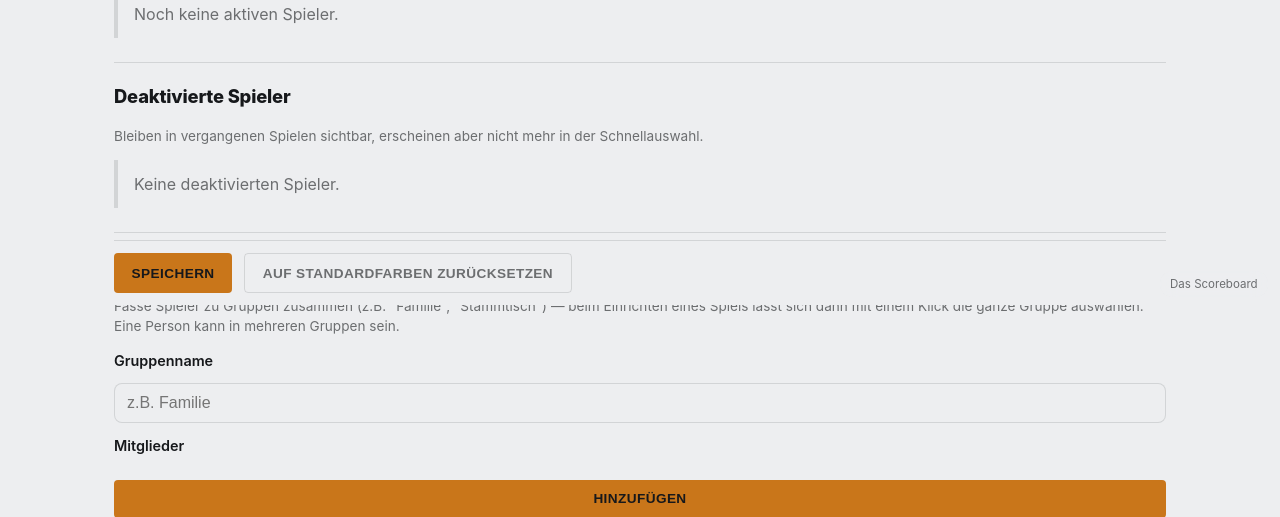
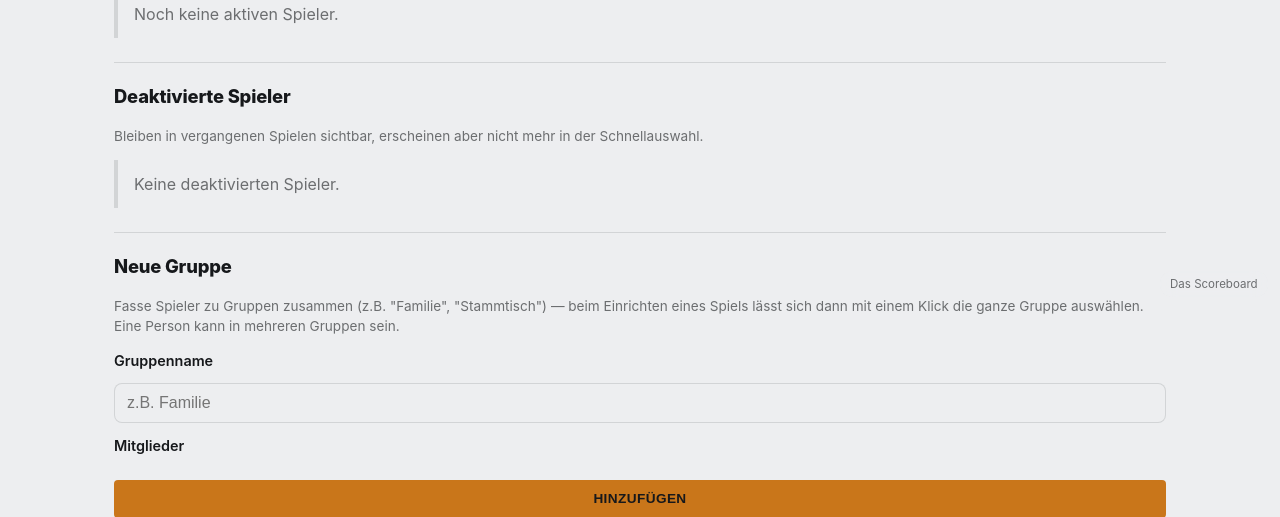
Before and after one commit to thx-2000/Das-Scoreboard, a PHP site: page /settings.php?tab=spieler in a window 1280 px wide. Shown: the part 495-1012 px from the top of the page. Run offline with PHP 8.4, Linux system fonts and the light colour scheme; the visitor is signed in with stand-in values (Sample User, id 1); data that the repository does not hold is empty.

Commit message:
Doppeltes Speichern in Einstellungen behoben, Reset-Sicherheitsluecke gefixt, mehr Icons
Die globale Speichern-Leiste war bisher nur auf dem Zugangsschutz-Reiter
ausgeblendet, tauchte aber auch auf Spieler/Meine Spiele/Backup als
zweiter, wirkungsloser "Speichern"-Button neben dem jeweils echten auf -
jetzt nur noch auf Allgemein und Aussehen sichtbar, wo sie tatsaechlich
etwas speichert.

Dabei einen ernsteren Bug gefunden: der Button "Auf Standardfarben
zuruecksetzen" loeschte bisher ueber DELETE FROM settings die komplette
Einstellungen-Tabelle - inklusive Zugangsschutz-Passwort, Titel, Sprache
und Logo. Auf reset_settings() jetzt gezielt auf Farb-/Theme-Keys
eingegrenzt, passend zur Button-Beschriftung.

Preset-Icons um 7 Wuerfel-Varianten (Augenzahlen 1-6 + Wuerfelpaar) und
8 Spielkarten-Varianten (Farbsymbole, gestapelt, gefaechert, Rueckseite,
Joker) erweitert.

Co-Authored-By: Claude Sonnet 5 <noreply@anthropic.com>

```diff
--- a/includes/settings.php
+++ b/includes/settings.php
@@ -188,6 +188,9 @@ function preset_icon_options(): array
         'dice', 'star', 'target', 'grid', 'flame', 'controller', 'bolt', 'clover',
         'gem', 'crown', 'anchor', 'sun', 'flag', 'medal', 'hourglass', 'key',
         'camera', 'music', 'compass', 'book', 'rocket',
+        'dice-1', 'dice-2', 'dice-3', 'dice-4', 'dice-5', 'dice-6', 'dice-pair',
+        'card-diamond', 'card-heart', 'card-spade', 'card-club',
+        'cards-stack', 'cards-fan', 'card-back', 'card-joker',
     ];
 }
 
@@ -215,6 +218,27 @@ function preset_icon_svg_paths(): array
         'compass' => '<circle cx="12" cy="12" r="9"/><path d="M15 9l-1.5 4.5L9 15l1.5-4.5z" stroke-linejoin="round"/>',
         'book' => '<path d="M2 5l10 2 10-2v14l-10-2-10 2z" stroke-linejoin="round"/><path d="M12 7v14"/>',
         'rocket' => '<path d="M12 2l3 9-3 4-3-4z" stroke-linejoin="round"/><path d="M9 15l-2 5 3-1M15 15l2 5-3-1" stroke-linejoin="round" stroke-linecap="round"/><circle cx="12" cy="8" r="1.3" fill="currentColor" stroke="none"/>',
+
+        // Wuerfel-Augenzahlen 1-6 (klassisches Pip-Layout) + Wuerfelpaar,
+        // fuer Presets, die spezifisch ein Wuerfelspiel abbilden wollen.
+        'dice-1' => '<rect x="4" y="4" width="16" height="16" rx="3"/><circle cx="12" cy="12" r="1.2" fill="currentColor" stroke="none"/>',
+        'dice-2' => '<rect x="4" y="4" width="16" height="16" rx="3"/><circle cx="8" cy="8" r="1.2" fill="currentColor" stroke="none"/><circle cx="16" cy="16" r="1.2" fill="currentColor" stroke="none"/>',
+        'dice-3' => '<rect x="4" y="4" width="16" height="16" rx="3"/><circle cx="8" cy="8" r="1.2" fill="currentColor" stroke="none"/><circle cx="12" cy="12" r="1.2" fill="currentColor" stroke="none"/><circle cx="16" cy="16" r="1.2" fill="currentColor" stroke="none"/>',
+        'dice-4' => '<rect x="4" y="4" width="16" height="16" rx="3"/><circle cx="8" cy="8" r="1.2" fill="currentColor" stroke="none"/><circle cx="16" cy="8" r="1.2" fill="currentColor" stroke="none"/><circle cx="8" cy="16" r="1.2" fill="currentColor" stroke="none"/><circle cx="16" cy="16" r="1.2" fill="currentColor" stroke="none"/>',
+        'dice-5' => '<rect x="4" y="4" width="16" height="16" rx="3"/><circle cx="8" cy="8" r="1.2" fill="currentColor" stroke="none"/><circle cx="16" cy="8" r="1.2" fill="currentColor" stroke="none"/><circle cx="12" cy="12" r="1.2" fill="currentColor" stroke="none"/><circle cx="8" cy="16" r="1.2" fill="currentColor" stroke="none"/><circle cx="16" cy="16" r="1.2" fill="currentColor" stroke="none"/>',
+        'dice-6' => '<rect x="4" y="4" width="16" height="16" rx="3"/><circle cx="8" cy="7.5" r="1.1" fill="currentColor" stroke="none"/><circle cx="16" cy="7.5" r="1.1" fill="currentColor" stroke="none"/><circle cx="8" cy="12" r="1.1" fill="currentColor" stroke="none"/><circle cx="16" cy="12" r="1.1" fill="currentColor" stroke="none"/><circle cx="8" cy="16.5" r="1.1" fill="currentColor" stroke="none"/><circle cx="16" cy="16.5" r="1.1" fill="currentColor" stroke="none"/>',
+        'dice-pair' => '<rect x="2" y="7" width="9" height="9" rx="2"/><circle cx="4.5" cy="9.5" r="0.8" fill="currentColor" stroke="none"/><circle cx="8.5" cy="13.5" r="0.8" fill="currentColor" stroke="none"/><rect x="13" y="8" width="9" height="9" rx="2"/><circle cx="15.5" cy="10.5" r="0.8" fill="currentColor" stroke="none"/><circle cx="19.5" cy="10.5" r="0.8" fill="currentColor" stroke="none"/><circle cx="15.5" cy="14.5" r="0.8" fill="currentColor" stroke="none"/><circle cx="19.5" cy="14.5" r="0.8" fill="currentColor" stroke="none"/>',
+
+        // Spielkarten: einzelne Farbsymbole, gestapelt/gefaechert, Rueckseite
+        // und Joker - fuer Presets, die spezifisch ein Kartenspiel abbilden.
+        'card-diamond' => '<rect x="5" y="3" width="14" height="18" rx="2"/><path d="M12 8l2.5 4-2.5 4-2.5-4z" fill="currentColor" stroke="none"/>',
+        'card-heart' => '<rect x="5" y="3" width="14" height="18" rx="2"/><path d="M9 8 12 10.5 15 8 16.5 11 12 17 7.5 11z" fill="currentColor" stroke="none" stroke-linejoin="round"/>',
+        'card-spade' => '<rect x="5" y="3" width="14" height="18" rx="2"/><path d="M12 7 16.5 13 15 16 12 13.5 9 16 7.5 13z" fill="currentColor" stroke="none"/><path d="M11.3 15.3h1.4l.3 2.7h-2z" fill="currentColor" stroke="none"/>',
+        'card-club' => '<rect x="5" y="3" width="14" height="18" rx="2"/><circle cx="12" cy="9" r="1.8" fill="currentColor" stroke="none"/><circle cx="9.7" cy="12.2" r="1.8" fill="currentColor" stroke="none"/><circle cx="14.3" cy="12.2" r="1.8" fill="currentColor" stroke="none"/><path d="M11.3 14h1.4l.4 3h-2.2z" fill="currentColor" stroke="none"/>',
+        'cards-stack' => '<rect x="3" y="6" width="13" height="16" rx="2"/><rect x="8" y="2" width="13" height="16" rx="2"/>',
+        'cards-fan' => '<rect x="2" y="4" width="9" height="16" rx="1.5"/><rect x="7.5" y="4" width="9" height="16" rx="1.5"/><rect x="13" y="4" width="9" height="16" rx="1.5"/>',
+        'card-back' => '<rect x="5" y="3" width="14" height="18" rx="2"/><path d="M8 7h8M8 11h8M8 15h8"/>',
+        'card-joker' => '<rect x="5" y="3" width="14" height="18" rx="2"/><path d="M12 8.5l1 2.2 2.4.3-1.8 1.6.5 2.3-2.1-1.2-2.1 1.2.5-2.3-1.8-1.6 2.4-.3z" fill="currentColor" stroke="none"/>',
     ];
 }
 
@@ -350,7 +374,33 @@ function save_settings(PDO $pdo, array $updates): void
     }
 }
 
+/**
+ * Setzt ausschliesslich Aussehen/Farben zurueck (Button-Beschriftung "Auf
+ * Standardfarben zuruecksetzen", Bestaetigungstext nennt explizit "Farben").
+ * Zuvor loeschte diese Funktion die komplette settings-Tabelle inkl.
+ * access_enabled/access_password_hash sowie Titel/Sprache/Logo - auf einer
+ * oeffentlich zugaenglichen, passwortgeschuetzten Seite haette das den
+ * Zugangsschutz unbemerkt deaktiviert. Titel/Sprache/Logo/Zugangsschutz
+ * bleiben deshalb jetzt bewusst unberuehrt.
+ */
 function reset_settings(PDO $pdo): void
 {
-    $pdo->exec('DELETE FROM settings');
+    $resettableKeys = [
+        'theme_style', 'bold_accent', 'bold_background', 'bold_card_style',
+        'flip_accent',
+        'flip_color_bg_light', 'flip_color_bg_dark',
+        'flip_color_surface_light', 'flip_color_surface_dark',
+        'flip_color_ink_light', 'flip_color_ink_dark',
+        'flip_color_accent_light', 'flip_color_accent_dark',
+        'color_bg_light', 'color_bg_dark',
+        'color_surface_light', 'color_surface_dark',
+        'color_text_light', 'color_text_dark',
+        'color_text_muted_light', 'color_text_muted_dark',
+        'color_border_light', 'color_border_dark',
+        'color_green', 'color_green_strong',
+        'color_amber', 'color_amber_strong',
+        'color_on_accent', 'color_focus', 'color_danger',
+    ];
+    $placeholders = implode(',', array_fill(0, count($resettableKeys), '?'));
+    $pdo->prepare("DELETE FROM settings WHERE key IN ($placeholders)")->execute($resettableKeys);
 }
--- a/js/preset-icons.js
+++ b/js/preset-icons.js
@@ -28,6 +28,23 @@ const PRESET_ICON_SVGS = {
   compass: '<circle cx="12" cy="12" r="9"/><path d="M15 9l-1.5 4.5L9 15l1.5-4.5z" stroke-linejoin="round"/>',
   book: '<path d="M2 5l10 2 10-2v14l-10-2-10 2z" stroke-linejoin="round"/><path d="M12 7v14"/>',
   rocket: '<path d="M12 2l3 9-3 4-3-4z" stroke-linejoin="round"/><path d="M9 15l-2 5 3-1M15 15l2 5-3-1" stroke-linejoin="round" stroke-linecap="round"/><circle cx="12" cy="8" r="1.3" fill="currentColor" stroke="none"/>',
+
+  'dice-1': '<rect x="4" y="4" width="16" height="16" rx="3"/><circle cx="12" cy="12" r="1.2" fill="currentColor" stroke="none"/>',
+  'dice-2': '<rect x="4" y="4" width="16" height="16" rx="3"/><circle cx="8" cy="8" r="1.2" fill="currentColor" stroke="none"/><circle cx="16" cy="16" r="1.2" fill="currentColor" stroke="none"/>',
+  'dice-3': '<rect x="4" y="4" width="16" height="16" rx="3"/><circle cx="8" cy="8" r="1.2" fill="currentColor" stroke="none"/><circle cx="12" cy="12" r="1.2" fill="currentColor" stroke="none"/><circle cx="16" cy="16" r="1.2" fill="currentColor" stroke="none"/>',
+  'dice-4': '<rect x="4" y="4" width="16" height="16" rx="3"/><circle cx="8" cy="8" r="1.2" fill="currentColor" stroke="none"/><circle cx="16" cy="8" r="1.2" fill="currentColor" stroke="none"/><circle cx="8" cy="16" r="1.2" fill="currentColor" stroke="none"/><circle cx="16" cy="16" r="1.2" fill="currentColor" stroke="none"/>',
+  'dice-5': '<rect x="4" y="4" width="16" height="16" rx="3"/><circle cx="8" cy="8" r="1.2" fill="currentColor" stroke="none"/><circle cx="16" cy="8" r="1.2" fill="currentColor" stroke="none"/><circle cx="12" cy="12" r="1.2" fill="currentColor" stroke="none"/><circle cx="8" cy="16" r="1.2" fill="currentColor" stroke="none"/><circle cx="16" cy="16" r="1.2" fill="currentColor" stroke="none"/>',
+  'dice-6': '<rect x="4" y="4" width="16" height="16" rx="3"/><circle cx="8" cy="7.5" r="1.1" fill="currentColor" stroke="none"/><circle cx="16" cy="7.5" r="1.1" fill="currentColor" stroke="none"/><circle cx="8" cy="12" r="1.1" fill="currentColor" stroke="none"/><circle cx="16" cy="12" r="1.1" fill="currentColor" stroke="none"/><circle cx="8" cy="16.5" r="1.1" fill="currentColor" stroke="none"/><circle cx="16" cy="16.5" r="1.1" fill="currentColor" stroke="none"/>',
+  'dice-pair': '<rect x="2" y="7" width="9" height="9" rx="2"/><circle cx="4.5" cy="9.5" r="0.8" fill="currentColor" stroke="none"/><circle cx="8.5" cy="13.5" r="0.8" fill="currentColor" stroke="none"/><rect x="13" y="8" width="9" height="9" rx="2"/><circle cx="15.5" cy="10.5" r="0.8" fill="currentColor" stroke="none"/><circle cx="19.5" cy="10.5" r="0.8" fill="currentColor" stroke="none"/><circle cx="15.5" cy="14.5" r="0.8" fill="currentColor" stroke="none"/><circle cx="19.5" cy="14.5" r="0.8" fill="currentColor" stroke="none"/>',
+
+  'card-diamond': '<rect x="5" y="3" width="14" height="18" rx="2"/><path d="M12 8l2.5 4-2.5 4-2.5-4z" fill="currentColor" stroke="none"/>',
+  'card-heart': '<rect x="5" y="3" width="14" height="18" rx="2"/><path d="M9 8 12 10.5 15 8 16.5 11 12 17 7.5 11z" fill="currentColor" stroke="none" stroke-linejoin="round"/>',
+  'card-spade': '<rect x="5" y="3" width="14" height="18" rx="2"/><path d="M12 7 16.5 13 15 16 12 13.5 9 16 7.5 13z" fill="currentColor" stroke="none"/><path d="M11.3 15.3h1.4l.3 2.7h-2z" fill="currentColor" stroke="none"/>',
+  'card-club': '<rect x="5" y="3" width="14" height="18" rx="2"/><circle cx="12" cy="9" r="1.8" fill="currentColor" stroke="none"/><circle cx="9.7" cy="12.2" r="1.8" fill="currentColor" stroke="none"/><circle cx="14.3" cy="12.2" r="1.8" fill="currentColor" stroke="none"/><path d="M11.3 14h1.4l.4 3h-2.2z" fill="currentColor" stroke="none"/>',
+  'cards-stack': '<rect x="3" y="6" width="13" height="16" rx="2"/><rect x="8" y="2" width="13" height="16" rx="2"/>',
+  'cards-fan': '<rect x="2" y="4" width="9" height="16" rx="1.5"/><rect x="7.5" y="4" width="9" height="16" rx="1.5"/><rect x="13" y="4" width="9" height="16" rx="1.5"/>',
+  'card-back': '<rect x="5" y="3" width="14" height="18" rx="2"/><path d="M8 7h8M8 11h8M8 15h8"/>',
+  'card-joker': '<rect x="5" y="3" width="14" height="18" rx="2"/><path d="M12 8.5l1 2.2 2.4.3-1.8 1.6.5 2.3-2.1-1.2-2.1 1.2.5-2.3-1.8-1.6 2.4-.3z" fill="currentColor" stroke="none"/>',
 };
 
 function presetIconSvg(key) {
--- a/js/settings.js
+++ b/js/settings.js
@@ -3,11 +3,17 @@
 // beim Speichern auf Reiter B nicht verloren geht (der globale Speichern-
 // Button unten liest immer den kompletten, aktuellen DOM-Zustand aus,
 // unabhaengig davon, welcher Reiter gerade sichtbar ist).
-// Der Zugangsschutz-Reiter hat einen eigenen Speichern-Button (siehe
-// accessSaveBtn weiter unten) - Passwort/Aktivierung laufen bewusst NICHT
-// ueber die globale Speichern-Leiste (eigene Validierung noetig). Ohne
-// Ausblenden waeren dort zwei "Speichern"-Buttons untereinander sichtbar,
-// von denen einer nichts bewirkt - daher hier aktiv verstecken.
+//
+// Die globale Speichern-Leiste liest ausschliesslich Felder aus, die zu
+// collectFormValues() gehoeren (Titel/Sound/Sprache/Theme/Logo/Farben) -
+// das sind genau die Felder auf "allgemein" und "aussehen". Alle anderen
+// Reiter (Spieler, Meine Spiele, Zugangsschutz, Backup) speichern jede
+// Aktion sofort einzeln (eigener Button/Request je Element) - dort haette
+// die globale Leiste nichts zu tun und stuende nur als zweiter, wirkungs-
+// loser "Speichern"-Knopf daneben. Deshalb nur auf den beiden relevanten
+// Reitern anzeigen.
+const SETTINGS_SAVE_BAR_TABS = ['allgemein', 'aussehen'];
+
 function switchSettingsTab(tab) {
   document.querySelectorAll('#settings-tabs .settings-tabs__btn').forEach((b) => {
     b.setAttribute('aria-selected', String(b.dataset.tab === tab));
@@ -15,7 +21,7 @@ function switchSettingsTab(tab) {
   document.querySelectorAll('.settings-tab-panel').forEach((panel) => {
     panel.hidden = panel.dataset.tabPanel !== tab;
   });
-  document.getElementById('settings-save-bar').hidden = tab === 'zugang';
+  document.getElementById('settings-save-bar').hidden = !SETTINGS_SAVE_BAR_TABS.includes(tab);
 }
 
 document.querySelectorAll('#settings-tabs .settings-tabs__btn').forEach((btn) => {
```
Also changed, not shown: README.md, 1 other file.
